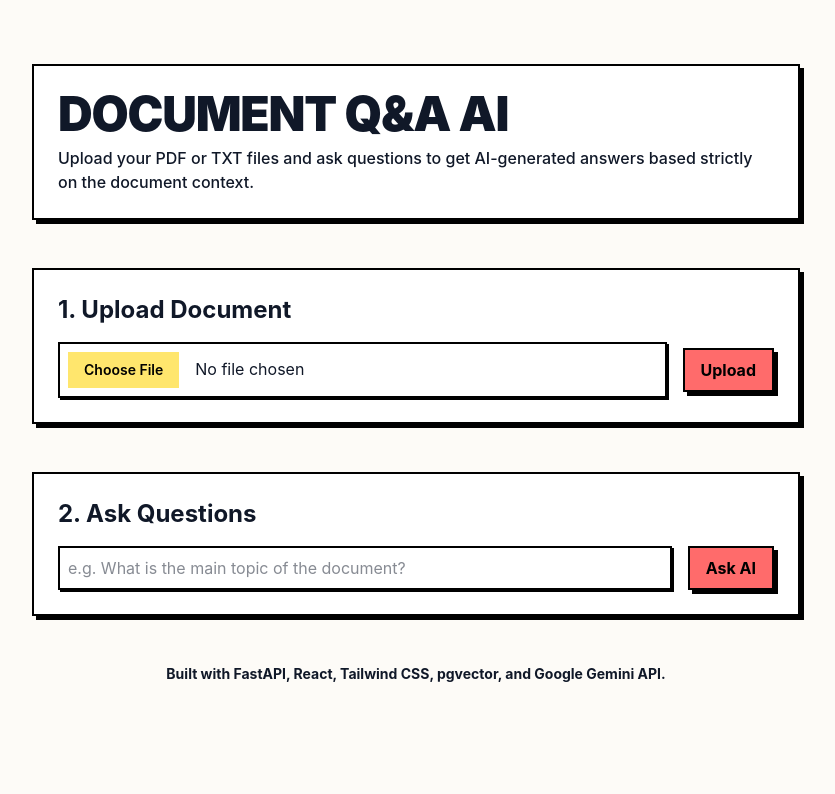
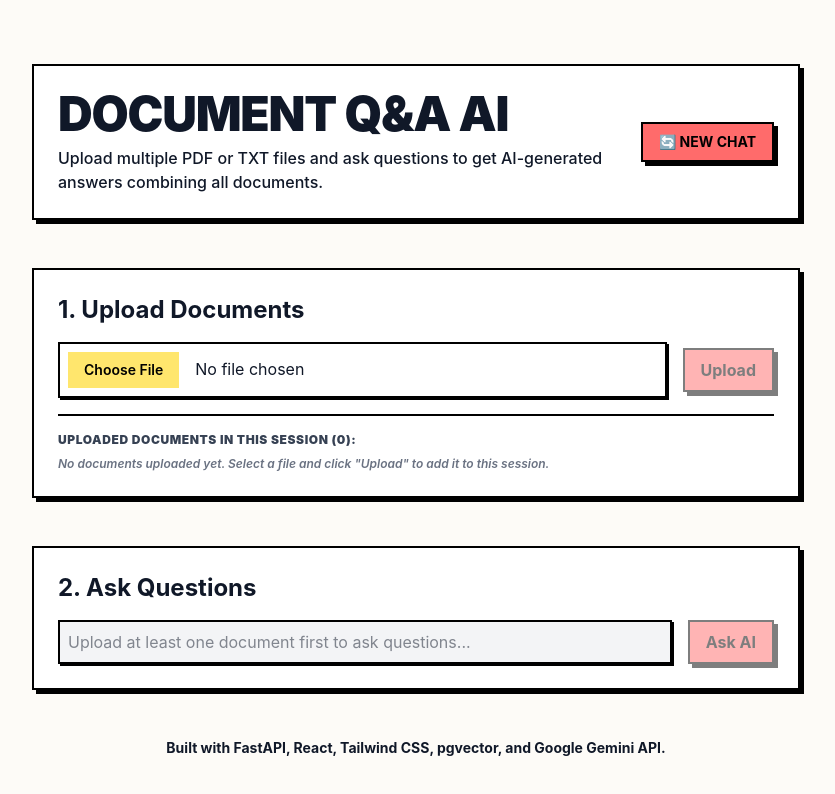
Before and after one commit to biswasprasana001/documind, a React (Vite) app in the folder frontend/: page / in a window 1280 px wide. Shown: the top 794 px of the page, without its empty margins (224-1059 px from the left). Built offline with nearby package versions, Linux system fonts and the light colour scheme.

Commit message:
feat: new chat, multi-document support per session

```diff
--- a/frontend/src/App.tsx
+++ b/frontend/src/App.tsx
@@ -1,19 +1,31 @@
-import React, { useState } from 'react';
+import React, { useState, useRef } from 'react';
 import ReactMarkdown from 'react-markdown';
 
 const API_URL = "http://localhost:8000";
 
+const generateSessionId = () => {
+  if (typeof crypto !== 'undefined' && crypto.randomUUID) {
+    return crypto.randomUUID();
+  }
+  return 'session_' + Date.now() + '_' + Math.random().toString(36).substring(2, 9);
+};
+
 function App() {
+  const [sessionId, setSessionId] = useState<string>(generateSessionId);
   const [file, setFile] = useState<File | null>(null);
+  const [uploadedDocs, setUploadedDocs] = useState<string[]>([]);
   const [uploadStatus, setUploadStatus] = useState<string>('');
   const [isUploading, setIsUploading] = useState(false);
+  const [isClearing, setIsClearing] = useState(false);
 
   const [question, setQuestion] = useState('');
   const [answer, setAnswer] = useState('');
   const [isAsking, setIsAsking] = useState(false);
 
+  const fileInputRef = useRef<HTMLInputElement>(null);
+
   const handleFileChange = (e: React.ChangeEvent<HTMLInputElement>) => {
-    if (e.target.files) {
+    if (e.target.files && e.target.files[0]) {
       setFile(e.target.files[0]);
     }
   };
@@ -25,10 +37,11 @@ function App() {
     }
 
     setIsUploading(true);
-    setUploadStatus("Uploading...");
+    setUploadStatus(`Uploading and processing "${file.name}"...`);
 
     const formData = new FormData();
     formData.append("file", file);
+    formData.append("session_id", sessionId);
 
     try {
       const response = await fetch(`${API_URL}/upload`, {
@@ -38,7 +51,17 @@ function App() {
 
       const data = await response.json();
       if (response.ok) {
-        setUploadStatus(data.message || "Upload successful!");
+        setUploadStatus(data.message || `Uploaded "${file.name}" successfully!`);
+        if (data.documents) {
+          setUploadedDocs(data.documents);
+        } else {
+          setUploadedDocs((prev) => Array.from(new Set([...prev, file.name])));
+        }
+        // Clear file input so the user can immediately select and upload another file
+        setFile(null);
+        if (fileInputRef.current) {
+          fileInputRef.current.value = "";
+        }
       } else {
         setUploadStatus(`Error: ${data.detail || 'Upload failed'}`);
       }
@@ -62,7 +85,7 @@ function App() {
         headers: {
           "Content-Type": "application/json",
         },
-        body: JSON.stringify({ question }),
+        body: JSON.stringify({ question, session_id: sessionId }),
       });
 
       const data = await response.json();
@@ -78,55 +101,131 @@ function App() {
     }
   };
 
+  const handleNewChat = async () => {
+    setIsClearing(true);
+    try {
+      // Erase all documents and vector embeddings from the server for this session
+      await fetch(`${API_URL}/clear`, {
+        method: "POST",
+        headers: {
+          "Content-Type": "application/json",
+        },
+        body: JSON.stringify({ session_id: sessionId }),
+      });
+    } catch (error) {
+      console.error("Error clearing session:", error);
+    } finally {
+      // Start a completely new session with no memory of previous chats or files
+      setSessionId(generateSessionId());
+      setUploadedDocs([]);
+      setFile(null);
+      setQuestion('');
+      setAnswer('');
+      setUploadStatus('Started a new chat session. All previous documents cleared.');
+      if (fileInputRef.current) {
+        fileInputRef.current.value = '';
+      }
+      setIsClearing(false);
+    }
+  };
+
   return (
     <div className="min-h-screen p-8 md:p-16 max-w-4xl mx-auto space-y-12">
-      <header className="brutal-card bg-brutal-secondary">
+      <header className="brutal-card bg-brutal-secondary flex flex-col md:flex-row justify-between items-start md:items-center gap-4">
+        <div>
           <h1 className="text-4xl md:text-5xl font-black uppercase tracking-tight">
             Document Q&A AI
           </h1>
           <p className="mt-2 font-medium">
-          Upload your PDF or TXT files and ask questions to get AI-generated answers based strictly on the document context.
+            Upload multiple PDF or TXT files and ask questions to get AI-generated answers combining all documents.
           </p>
+        </div>
+        <button
+          onClick={handleNewChat}
+          disabled={isClearing}
+          className="brutal-btn bg-white hover:bg-brutal-yellow text-sm font-black uppercase whitespace-nowrap shadow-brutal flex items-center gap-2 cursor-pointer"
+          title="Clear all documents and start a fresh session"
+        >
+          {isClearing ? 'Clearing...' : '🔄 New Chat'}
+        </button>
       </header>
 
       <section className="brutal-card space-y-4">
-        <h2 className="text-2xl font-bold">1. Upload Document</h2>
+        <h2 className="text-2xl font-bold">1. Upload Documents</h2>
         <div className="flex flex-col sm:flex-row gap-4 items-start sm:items-center">
           <input
+            ref={fileInputRef}
             type="file"
             accept=".pdf,.txt"
             onChange={handleFileChange}
-            className="brutal-input w-full sm:w-auto flex-1 file:mr-4 file:py-2 file:px-4 file:rounded-none file:border-0 file:text-sm file:font-semibold file:bg-brutal-yellow file:text-black hover:file:bg-brutal-primary"
+            className="brutal-input w-full sm:w-auto flex-1 file:mr-4 file:py-2 file:px-4 file:rounded-none file:border-0 file:text-sm file:font-semibold file:bg-brutal-yellow file:text-black hover:file:bg-brutal-primary cursor-pointer"
           />
           <button
             onClick={handleUpload}
-            disabled={isUploading}
-            className="brutal-btn whitespace-nowrap"
+            disabled={isUploading || !file}
+            className="brutal-btn whitespace-nowrap disabled:opacity-50 disabled:cursor-not-allowed"
           >
             {isUploading ? 'Uploading...' : 'Upload'}
           </button>
         </div>
+
         {uploadStatus && (
           <p className="text-sm font-bold p-2 bg-brutal-bg border-l-4 border-black">
             {uploadStatus}
           </p>
         )}
+
+        {/* Uploaded Documents List */}
+        <div className="mt-4 pt-4 border-t-2 border-black space-y-2">
+          <h3 className="text-xs font-black uppercase tracking-wider text-gray-700">
+            Uploaded Documents in this Session ({uploadedDocs.length}):
+          </h3>
+          {uploadedDocs.length === 0 ? (
+            <p className="text-xs font-semibold text-gray-500 italic">
+              No documents uploaded yet. Select a file and click "Upload" to add it to this session.
+            </p>
+          ) : (
+            <div className="flex flex-wrap gap-2 pt-1">
+              {uploadedDocs.map((docName, idx) => (
+                <span
+                  key={idx}
+                  className="inline-flex items-center gap-1.5 px-3 py-1 bg-white border-2 border-black shadow-brutal-sm text-xs md:text-sm font-bold"
+                >
+                  📄 {docName}
+                </span>
+              ))}
+            </div>
+          )}
+        </div>
       </section>
 
       <section className="brutal-card space-y-4 bg-brutal-yellow">
+        <div className="flex justify-between items-center">
           <h2 className="text-2xl font-bold">2. Ask Questions</h2>
+          {uploadedDocs.length > 0 && (
+            <span className="text-xs font-bold px-2 py-1 bg-white border-2 border-black shadow-brutal-sm">
+              Across {uploadedDocs.length} document{uploadedDocs.length > 1 ? 's' : ''}
+            </span>
+          )}
+        </div>
+
         <form onSubmit={handleAsk} className="flex flex-col sm:flex-row gap-4">
           <input
             type="text"
             value={question}
             onChange={(e) => setQuestion(e.target.value)}
-            placeholder="e.g. What is the main topic of the document?"
-            className="brutal-input flex-1"
+            placeholder={
+              uploadedDocs.length > 0
+                ? "e.g. Compare the main topics or find information across the documents..."
+                : "Upload at least one document first to ask questions..."
+            }
+            disabled={uploadedDocs.length === 0}
+            className="brutal-input flex-1 disabled:bg-gray-100 disabled:cursor-not-allowed"
           />
           <button
             type="submit"
-            disabled={isAsking}
-            className="brutal-btn"
+            disabled={isAsking || uploadedDocs.length === 0}
+            className="brutal-btn disabled:opacity-50 disabled:cursor-not-allowed"
           >
             {isAsking ? 'Asking...' : 'Ask AI'}
           </button>
```
Also changed, not shown: 1 other file (tests, documents, lock files or other folders). Lines whose indentation alone changed are shown as unchanged.
